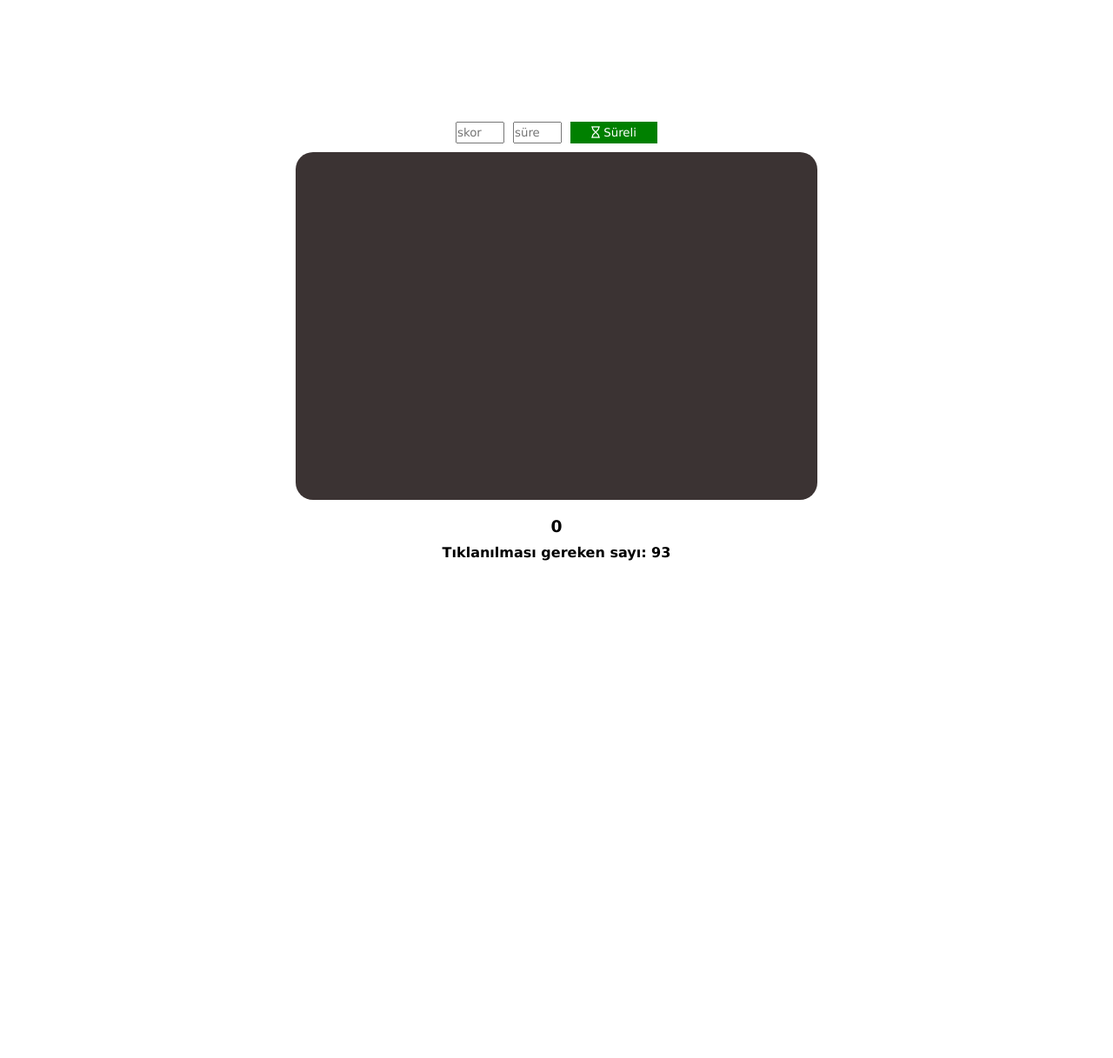
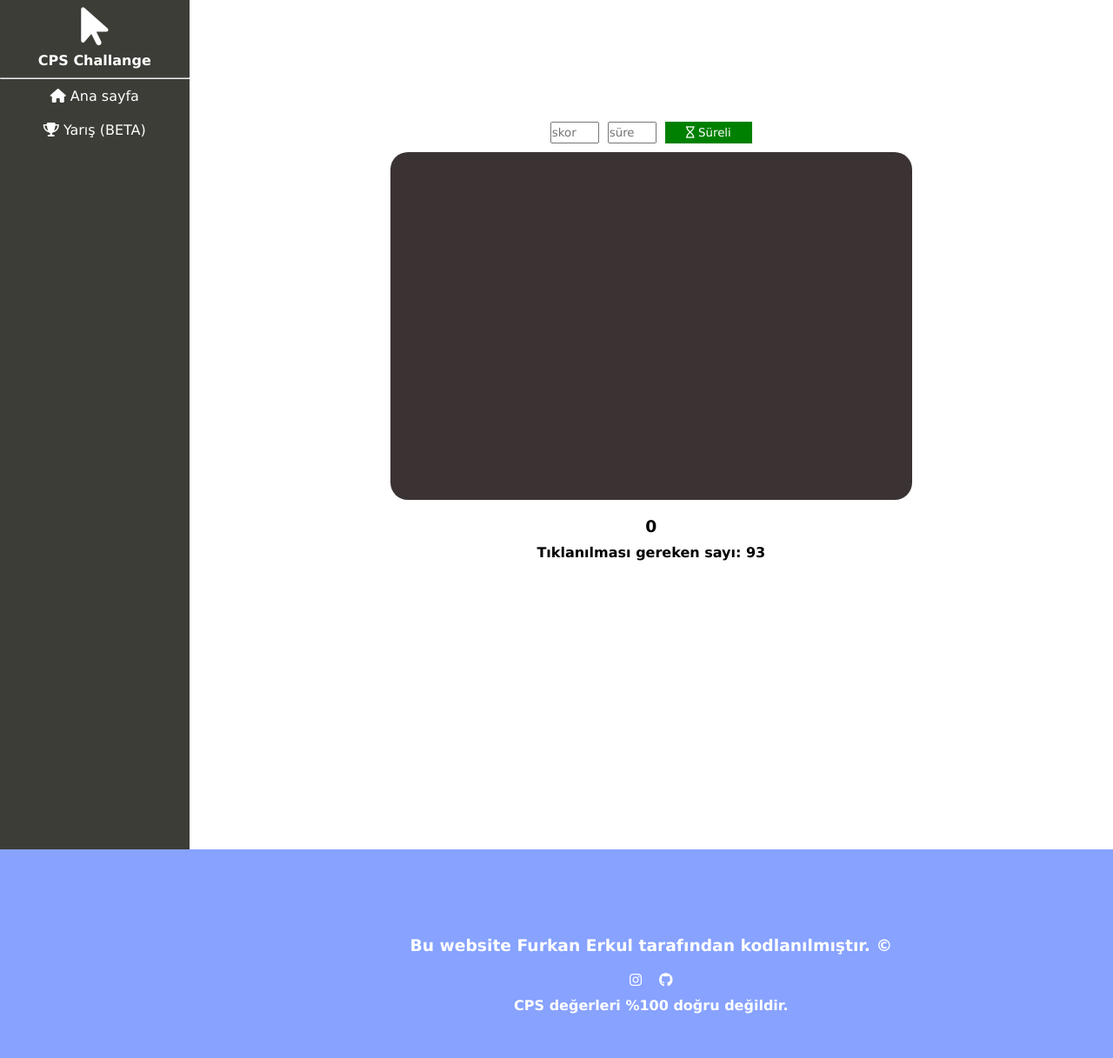
Before and after one commit to Furkanerkul/CPSChallange, a plain HTML site: page index.html in a window 1280 px wide. Shown: the whole page at 87% size. Before the commit the page ends 800 px from the top, so only its background shows below. Drawn offline with Linux system fonts and the light colour scheme.

Commit message:
Footer, Sidebar eklenildi.

```diff
--- a/index.html
+++ b/index.html
@@ -11,6 +11,17 @@
     <meta name="keywords" content="cpstest,minecraft,mouse">
 </head>
 <body>
+    <aside>
+        <center>
+            <i class="fa-solid fa-arrow-pointer" style="top: 5px; font-size: 50px;"></i>
+            <h4 style="top: 10px;">CPS Challange</h4>
+            <hr style="top: 20px;">
+            <div class="asideContainer">
+                <a href="index.html"><i class="fa-solid fa-house"></i> Ana sayfa</a>
+                <a href="#"><i class="fa-solid fa-trophy"></i> Yarış (BETA)</a>
+            </div>
+        </center>
+    </aside>
     <center><h1 id="warning">Bu web site mobil cihazlar ile kullanılmamaktadır. This website is not for phone devices.</h1></center>
     <div class="container">
         <div class="controls">
@@ -26,6 +37,18 @@
         <h5 id="cps"></h5>
         <h5 id="sure"></h5>
     </div>
+    <center>
+        <footer>
+            <div class="footerContainer">
+                <h3>Bu website Furkan Erkul tarafından kodlanılmıştır. &copy; </h3>
+                <div class="socialIcons">
+                    <a href="https://www.instagram.com/furkanerkul1938/" target="_blank"><i class="fa-brands fa-instagram"></i></a>
+                    <a href="https://github.com/Furkanerkul" target="_blank"><i class="fa-brands fa-github"></i></a>
+                </div>
+                <h4 style="top: 30px;">CPS değerleri %100 doğru değildir.</h4>
+            </div>
+        </footer>
+    </center>
     <script src="script.js"></script>
 </body>
 </html>
--- a/script.js
+++ b/script.js
@@ -23,20 +23,20 @@ function arttir() {
         alert('Kazandın.')
         location.href = 'index.html' // Kullanıcıyı index.html urlsine yönlendiriyorum.
     }
-    cps += 0.75 / 2;
+    cps += 1 / 2;
     cpsRekor.textContent = `CPS: ${cps.toPrecision(2)}`;
 }
 
 tiklamaAlan.addEventListener('mouseup', function () {
     let timer = setInterval(function () {
-        cps -= 0.10 / 2;
+        cps -= 0.20 / 2;
         cpsRekor.textContent = `CPS: ${cps.toPrecision(2)}`;
         if (cps <= 0.0) {
             clearInterval(timer)
             cps = 0.0;
             cpsRekor.textContent = `CPS: ${Math.abs(parseInt(cps))}`;
         }
-    }, 1500);
+    }, 1000);
 })
 
 function zamaniBaslat() {
--- a/style.css
+++ b/style.css
@@ -3,6 +3,37 @@
     padding: 0px;
     font-family: 'Lucida Sans', sans-serif;
     position: relative;
+}
+
+::selection{
+    background-color: #87A2FF;
+    color: white;
+}
+
+
+/* width */
+::-webkit-scrollbar {
+    width: 10px;
+}
+
+/* Track */
+::-webkit-scrollbar-track {
+    background: #f1f1f1;
+}
+
+/* Handle */
+::-webkit-scrollbar-thumb {
+    background: #888;
+}
+
+/* Handle on hover */
+::-webkit-scrollbar-thumb:hover {
+    background: #555;
+}
+
+
+body{
+    overflow-x: hidden;
 }
 
 body .container{
@@ -62,15 +93,57 @@ body .container #sure{
     top: 40px;
 }
 
+body aside{
+    float: left;
+    background-color: #3C3D37;
+    height: 150vh;
+    width: 17%;
+    color: white;
+}
+
+body footer{
+    margin-top: 40%;
+    background-color: #87A2FF;
+    height: 30vh;
+}
+
+body footer .footerContainer{
+    color: white;
+    top: 100px;
+}
+
+body footer .socialIcons{
+    display: flex;
+    justify-content: center;
+    gap: 20px;
+    top: 20px;
+}
+
+body aside .asideContainer{
+    top: 30px;
+    display: flex;
+    gap: 20px;
+    flex-direction: column;
+    align-items: center;
+}
+
+a{
+    color: white;
+    text-decoration: none;
+}
 
 /* RESPONSIVE */
 
 @media(max-width: 500px){ /* Siteye bağlanan cihazın genişliği 500px veya altında ise.*/
-    body .container{
+    body .container,aside{
         display: none;
     }
 
     body #warning{
         display: block;
     }
+
+    body footer{
+        height: 100vh;
+    }
 }
```
